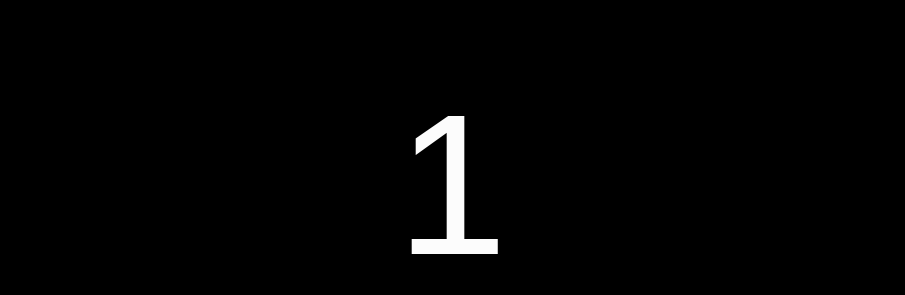
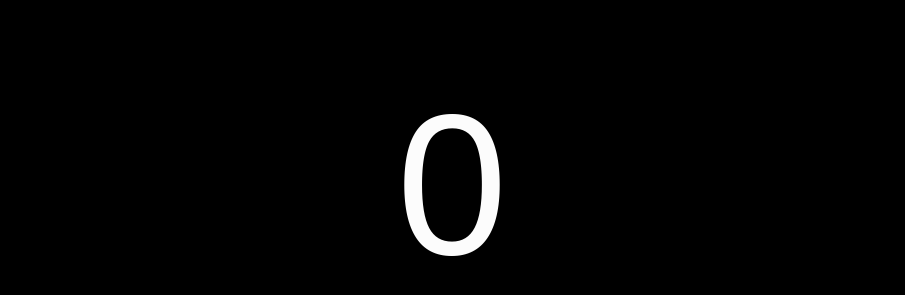
Before and after one commit to zebreus/skyfeedlollol, a plain HTML site: page index.html in a window 1280 px wide. Shown: the part 265-560 px from the top of the page, without its empty margins (188-1093 px from the left). Drawn offline with Linux system fonts and the light colour scheme.

Commit message:
Add fragile update logic

```diff
--- a/index.html
+++ b/index.html
@@ -76,6 +76,9 @@
 		<div class="fake-anchor">
 			<h1 class="heading">Days without skyfeed.lol outage</h1>
 		</div>
-		<p class="number-sign">1</p>
+		<p class="number-sign">
+            <!-- value -->0
+            <!-- lastdown: 0 -->
+            </p>
 	</body>
 </html>
```
Also changed, not shown: 2 other files.
